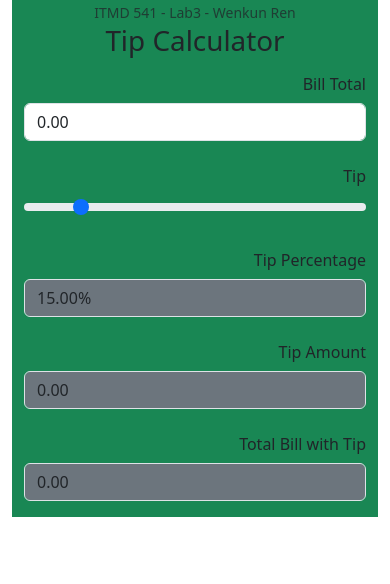
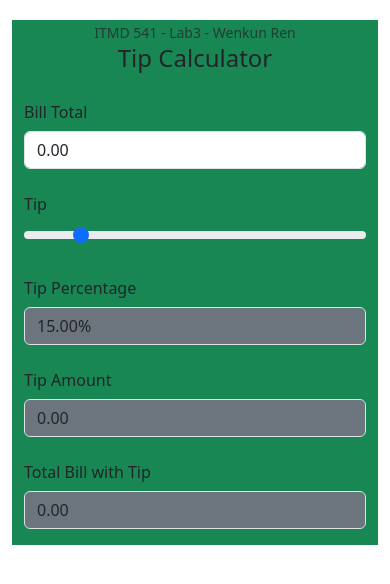
Before and after one commit to 448267450/tiptool, a plain HTML site: page index.html in a window 390 px wide. Drawn offline with Linux system fonts and the light colour scheme.

Commit message:
responsive design

```diff
--- a/index.html
+++ b/index.html
@@ -3,62 +3,77 @@
 <head>
     <meta charset="UTF-8">
     <meta name="viewport" content="width=device-width, initial-scale=1.0">
-    <title>Document</title>
+    <title>Tip Calculator</title>
     <link rel="stylesheet" href="bootstrap.min.css">
     <script src="bootstrap.bundle.min.js"></script>
+    <style>
+        .container {
+            margin: 20px auto;
+        }
 
 
+        h1 {
+            font-size: 1.5rem;
+            margin-bottom: 20px;
+        }
+
+
+        .form-control {
+            width: 100%;
+        }
+    </style>
 </head>
 <body>
     <div class="container">
-        <div class="container-fluid bg-success py-auto col-auto">
-            <div class="text-center">
+        <div class="container bg-success">
+            <div class="row">
+                <div class="col text-center">
                     <small class="text-body-secondary card-title">ITMD 541 - Lab3 - Wenkun Ren</small>
                     <h1>Tip Calculator</h1>
                 </div>
+            </div>
 
             <form>
-            <div class="row mb-3 justify-content-center">
-              <label for="inputBill3 text-end" class="col-sm-2 col-form-label text-end text-nowrap">Bill Total</label>
-              <div class="col-sm-6">
+                <div class="row mb-3">
+                    <label for="inputBill3" class="col-sm-2 col-form-label text-sm-end">Bill Total</label>
+                    <div class="col-sm-10">
                         <input type="number" value="0.00" class="form-control" id="inputBill3">
                     </div>
                 </div>
 
-            <div class="row mb-3 justify-content-center">
-                <label for="customRange3" class="col-sm-2 col-form-label text-end text-nowra">Tip</label>
-                <div class="col-sm-6">
+                <div class="row mb-3">
+                    <label for="customRange3" class="col-sm-2 col-form-label text-sm-end">Tip</label>
+                    <div class="col-sm-10">
                         <input type="range" class="form-range" min="0" max="1" step="0.0001" id="customRange3" value="0.15" onchange="updateTipPercentage(this.value)">
                     </div>
                 </div>
 
                 <fieldset disabled>
-                <div class="row mb-3 justify-content-center" >
-                    <label for="disabledTextInput" class="col-form-label col-sm-2 text-end text-nowrap">Tip Percentage</label>
-                    <div class="col-sm-6">
+                    <div class="row mb-3">
+                        <label for="disabledTextInput" class="col-sm-2 col-form-label text-sm-end">Tip Percentage</label>
+                        <div class="col-sm-10">
                             <input type="text" id="disabledTextInput" class="form-control bg-secondary" value="15.00%">
                         </div>
                     </div>
 
-                <div class="row mb-3 justify-content-center" >
-                    <label for="disabledTipAmount" class="col-form-label col-sm-2 text-end text-nowrap">Tip Amount</label>
-                    <div class="col-sm-6">
+                    <div class="row mb-3">
+                        <label for="disabledTipAmount" class="col-sm-2 col-form-label text-sm-end">Tip Amount</label>
+                        <div class="col-sm-10">
                             <input type="number" id="disabledTipAmount" class="form-control bg-secondary" value="0.00">
                         </div>
                     </div>
 
-                <div class="row mb-3 justify-content-center" >
-                    <label for="disabledBillWithTip" class="col-form-label col-sm-2 text-end text-nowrap">Total Bill with Tip</label>
-                    <div class="col-sm-6">
+                    <div class="row mb-3">
+                        <label for="disabledBillWithTip" class="col-sm-2 col-form-label text-sm-end">Total Bill with Tip</label>
+                        <div class="col-sm-10">
                             <input type="number" id="disabledBillWithTip" class="form-control bg-secondary" value="0.00">
                         </div>
                     </div>
                 </fieldset>
-
-
             </form>
         </div>
     </div>
+
     <script src="tipCalculator.js"></script>
 </body>
 </html>
```
Lines whose indentation alone changed are shown as unchanged.
